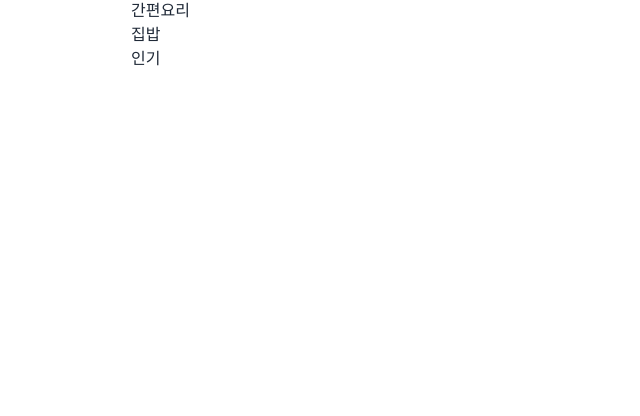
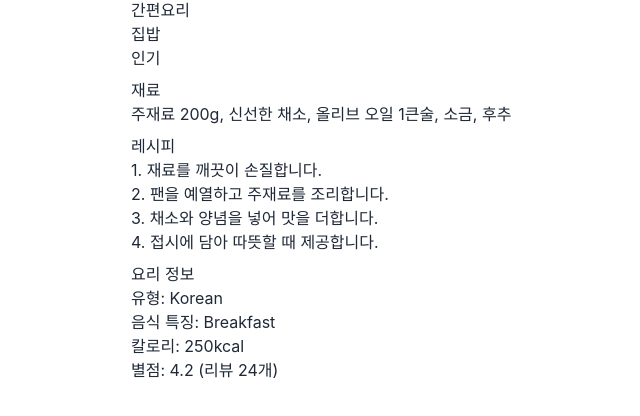
Before and after one commit to sje4477-ship-it/week4-1000recipes, a React (Vite) app: page /recipes/1 in a window 1280 px wide. Shown: the part 274-690 px from the top of the page, without its empty margins (61-701 px from the left). Built offline with nearby package versions, Linux system fonts and the light colour scheme.

Commit message:
움직이는 부분 제외한 부분

```diff
--- a/src/pages/RecipeDetailPage.tsx
+++ b/src/pages/RecipeDetailPage.tsx
@@ -28,7 +28,7 @@ function RecipeDetailPage() {
 
   return (
     <main>
-      <div id="recipe-detail-top">
+      <div id="detail-top">
         <img
           src={recipe.image}
           alt={recipe.name}
@@ -50,6 +50,29 @@ function RecipeDetailPage() {
           </p>
         </div>
       </div>
+      <div id="detail-ingredient">
+        <h2>재료</h2>
+        <p>{recipe.ingredients.join(", ")}</p>
+      </div>
+      <div id="detail-recipe">
+        <h2>레시피</h2>
+        <ol>
+          {recipe.instructions.map((step, index) => (
+            <li key={String(recipe.id) + String(index)}>
+              {index + 1}. {step}
+            </li>
+          ))}
+        </ol>
+      </div>
+      <div id="detail-info">
+        <h2>요리 정보</h2>
+        <p>유형: {recipe.cuisine}</p>
+        <p>음식 특징: {recipe.mealType}</p>
+        <p>칼로리: {recipe.caloriesPerServing}kcal</p>
+        <p>
+          별점: {recipe.rating} (리뷰 {recipe.reviewCount}개)
+        </p>
+      </div>
     </main>
   );
 }
```
